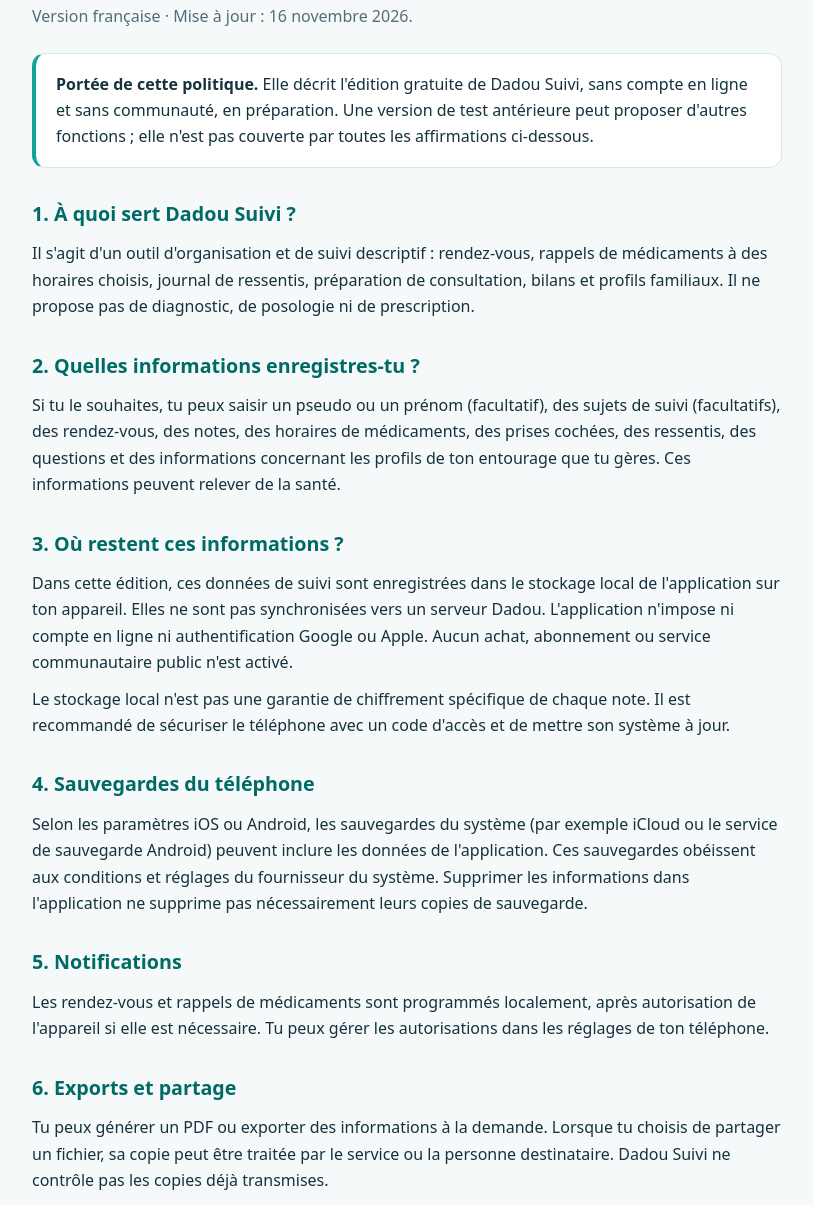
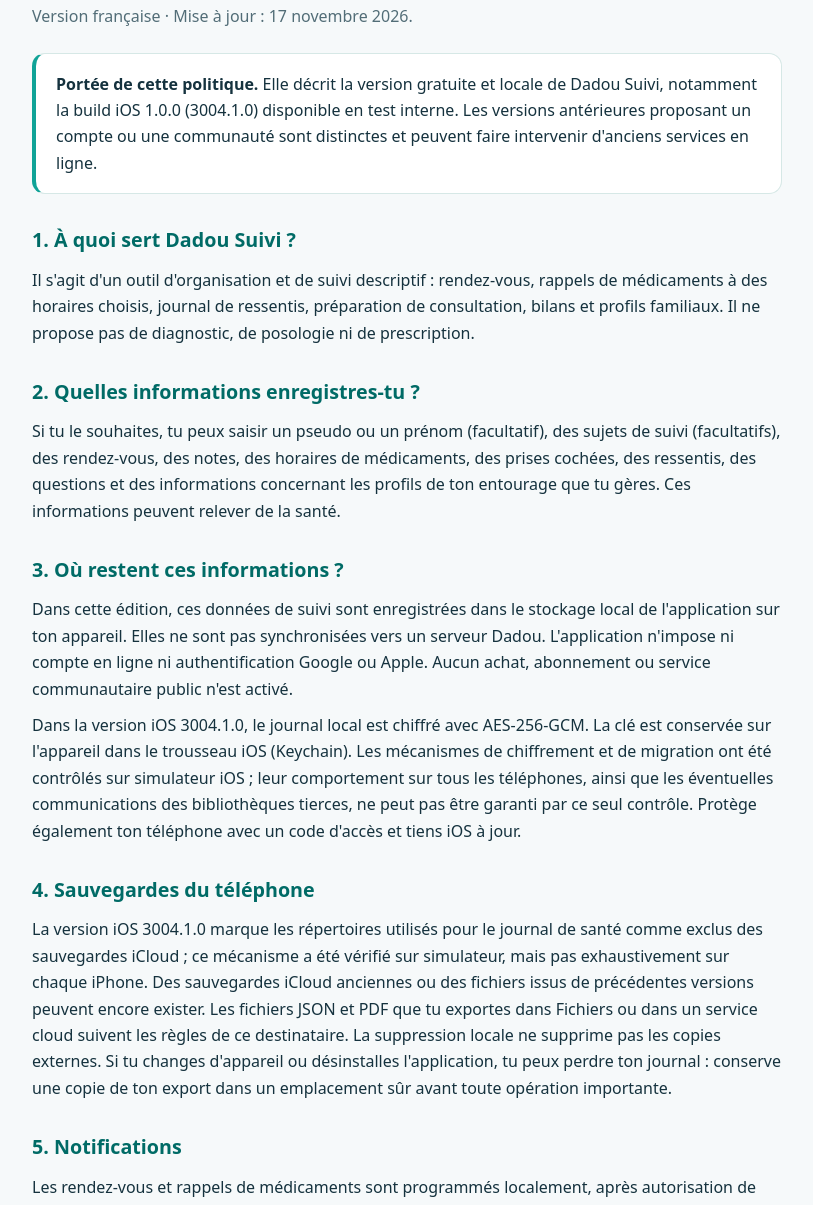
Before and after one commit to dadouloup/dadou-suivi-infos, a plain HTML site: page confidentialite/index.html in a window 1280 px wide. Shown: the part 205-1410 px from the top of the page, without its empty margins (233-1046 px from the left). Drawn offline with Linux system fonts and the light colour scheme.

Commit message:
docs(dadou): align public privacy policy with local iOS recovery build 3004

```diff
--- a/confidentialite/index.html
+++ b/confidentialite/index.html
@@ -22,25 +22,25 @@ footer{border-top:1px solid #d9e7e9;margin-top:42px;padding-top:22px;font-size:.
 <body><main>
 <nav><a href="../">← Dadou Suivi</a><span class="pill">Politique de confidentialité</span></nav>
 <h1>Comment sont utilisées tes données ?</h1>
-<p class="muted">Version française · Mise à jour : 16 novembre 2026.</p>
-<div class="notice"><strong>Portée de cette politique.</strong> Elle décrit l'édition gratuite de Dadou Suivi, sans compte en ligne et sans communauté, en préparation. Une version de test antérieure peut proposer d'autres fonctions ; elle n'est pas couverte par toutes les affirmations ci-dessous.</div>
+<p class="muted">Version française · Mise à jour : 17 novembre 2026.</p>
+<div class="notice"><strong>Portée de cette politique.</strong> Elle décrit la version gratuite et locale de Dadou Suivi, notamment la build iOS 1.0.0 (3004.1.0) disponible en test interne. Les versions antérieures proposant un compte ou une communauté sont distinctes et peuvent faire intervenir d'anciens services en ligne.</div>
 <h2>1. À quoi sert Dadou Suivi ?</h2>
 <p>Il s'agit d'un outil d'organisation et de suivi descriptif : rendez-vous, rappels de médicaments à des horaires choisis, journal de ressentis, préparation de consultation, bilans et profils familiaux. Il ne propose pas de diagnostic, de posologie ni de prescription.</p>
 <h2>2. Quelles informations enregistres-tu ?</h2>
 <p>Si tu le souhaites, tu peux saisir un pseudo ou un prénom (facultatif), des sujets de suivi (facultatifs), des rendez-vous, des notes, des horaires de médicaments, des prises cochées, des ressentis, des questions et des informations concernant les profils de ton entourage que tu gères. Ces informations peuvent relever de la santé.</p>
 <h2>3. Où restent ces informations ?</h2>
 <p>Dans cette édition, ces données de suivi sont enregistrées dans le stockage local de l'application sur ton appareil. Elles ne sont pas synchronisées vers un serveur Dadou. L'application n'impose ni compte en ligne ni authentification Google ou Apple. Aucun achat, abonnement ou service communautaire public n'est activé.</p>
-<p>Le stockage local n'est pas une garantie de chiffrement spécifique de chaque note. Il est recommandé de sécuriser le téléphone avec un code d'accès et de mettre son système à jour.</p>
+<p>Dans la version iOS 3004.1.0, le journal local est chiffré avec AES-256-GCM. La clé est conservée sur l'appareil dans le trousseau iOS (Keychain). Les mécanismes de chiffrement et de migration ont été contrôlés sur simulateur iOS ; leur comportement sur tous les téléphones, ainsi que les éventuelles communications des bibliothèques tierces, ne peut pas être garanti par ce seul contrôle. Protège également ton téléphone avec un code d'accès et tiens iOS à jour.</p>
 <h2>4. Sauvegardes du téléphone</h2>
-<p>Selon les paramètres iOS ou Android, les sauvegardes du système (par exemple iCloud ou le service de sauvegarde Android) peuvent inclure les données de l'application. Ces sauvegardes obéissent aux conditions et réglages du fournisseur du système. Supprimer les informations dans l'application ne supprime pas nécessairement leurs copies de sauvegarde.</p>
+<p>La version iOS 3004.1.0 marque les répertoires utilisés pour le journal de santé comme exclus des sauvegardes iCloud ; ce mécanisme a été vérifié sur simulateur, mais pas exhaustivement sur chaque iPhone. Des sauvegardes iCloud anciennes ou des fichiers issus de précédentes versions peuvent encore exister. Les fichiers JSON et PDF que tu exportes dans Fichiers ou dans un service cloud suivent les règles de ce destinataire. La suppression locale ne supprime pas les copies externes. Si tu changes d'appareil ou désinstalles l'application, tu peux perdre ton journal : conserve une copie de ton export dans un emplacement sûr avant toute opération importante.</p>
 <h2>5. Notifications</h2>
-<p>Les rendez-vous et rappels de médicaments sont programmés localement, après autorisation de l'appareil si elle est nécessaire. Tu peux gérer les autorisations dans les réglages de ton téléphone.</p>
+<p>Les rendez-vous et rappels de médicaments sont programmés localement, après autorisation de l'appareil si elle est nécessaire. Le texte des notifications est générique dans la version iOS concernée : il n'affiche pas normalement le nom d'un médicament ou d'un médecin. Le simple fait de recevoir un rappel reste visible si les aperçus sont activés. Tu peux gérer les autorisations et les aperçus sur l'écran verrouillé dans les réglages de ton téléphone.</p>
 <h2>6. Exports et partage</h2>
-<p>Tu peux générer un PDF ou exporter des informations à la demande. Lorsque tu choisis de partager un fichier, sa copie peut être traitée par le service ou la personne destinataire. Dadou Suivi ne contrôle pas les copies déjà transmises.</p>
+<p>Tu peux générer un PDF ou exporter tes informations en JSON à la demande. La version iOS 3004.1.0 propose également de restaurer volontairement un ancien export JSON depuis l'application Fichiers : le fichier est sélectionné et analysé localement sur l'appareil, sans transfert prévu vers un serveur Dadou. L'import refuse d'écraser un journal déjà rempli. Lorsque tu choisis de partager ou de sauvegarder un fichier à l'extérieur de l'application, sa copie peut être traitée par le service ou la personne destinataire. Dadou Suivi ne contrôle pas les copies déjà transmises.</p>
 <h2>7. Liens extérieurs</h2>
 <p>Les liens vers les administrations et organismes officiels s'ouvrent à ta demande dans le navigateur. Ils ne reçoivent pas ton journal médical par ce lien. Les sites consultés appliquent leur propre politique de confidentialité.</p>
 <h2>8. Durée, accès et effacement</h2>
-<p>Tu peux consulter les informations depuis l'application, les exporter, ou effacer les données locales avec une confirmation explicite. Elles restent sur l'appareil jusqu'à l'effacement demandé, à la suppression de l'application ou à un événement affectant le stockage. Les fichiers exportés et les sauvegardes système doivent être gérés séparément.</p>
+<p>Tu peux consulter les informations depuis l'application, les exporter, ou effacer les données locales avec une confirmation explicite. Les mécanismes de migration et de récupération peuvent conserver temporairement des copies locales de sécurité ; une demande d'effacement total vise aussi les répertoires historiques accessibles à l'application. Les données peuvent disparaître lors d'une désinstallation ou d'un incident affectant le stockage. Les fichiers exportés, anciennes sauvegardes système et données d'anciens comptes en ligne se gèrent séparément.</p>
 <h2>9. Données d'une version antérieure</h2>
 <p>Si tu as utilisé une ancienne version avec un compte en ligne ou des témoignages communautaires, la suppression des notes locales de la nouvelle édition ne supprime pas automatiquement les informations éventuellement conservées sur les anciens serveurs. Pour demander des renseignements ou un effacement lié à ces anciens services, écris au contact ci-dessous.</p>
 <h2>10. Site web et hébergeur</h2>
@@ -48,5 +48,5 @@ footer{border-top:1px solid #d9e7e9;margin-top:42px;padding-top:22px;font-size:.
 <p><strong>Hébergement :</strong> GitHub, Inc. — 88 Colin P. Kelly Jr. St., San Francisco, CA 94107, États-Unis. Le site est publié sous un nom de projet ; le régime légal des mentions applicables à l'édition non professionnelle et les autres obligations d'information sont à apprécier selon la situation réelle de l'éditeur.</p>
 <h2>11. Questions et contact</h2>
 <p>Contact du projet Dadou Suivi : <a href="mailto:dadoudecrypte@gmail.com">dadoudecrypte@gmail.com</a>. Tu peux aussi consulter <a href="https://www.cnil.fr/" rel="noopener noreferrer">la CNIL</a> pour comprendre tes droits en matière de données personnelles.</p>
-<footer>Dadou Suivi · Édition gratuite et locale en préparation · <a href="../">Assistance et accueil</a></footer>
+<footer>Dadou Suivi · Édition gratuite et locale · TestFlight interne · <a href="../">Assistance et accueil</a></footer>
 </main></body></html>
```
